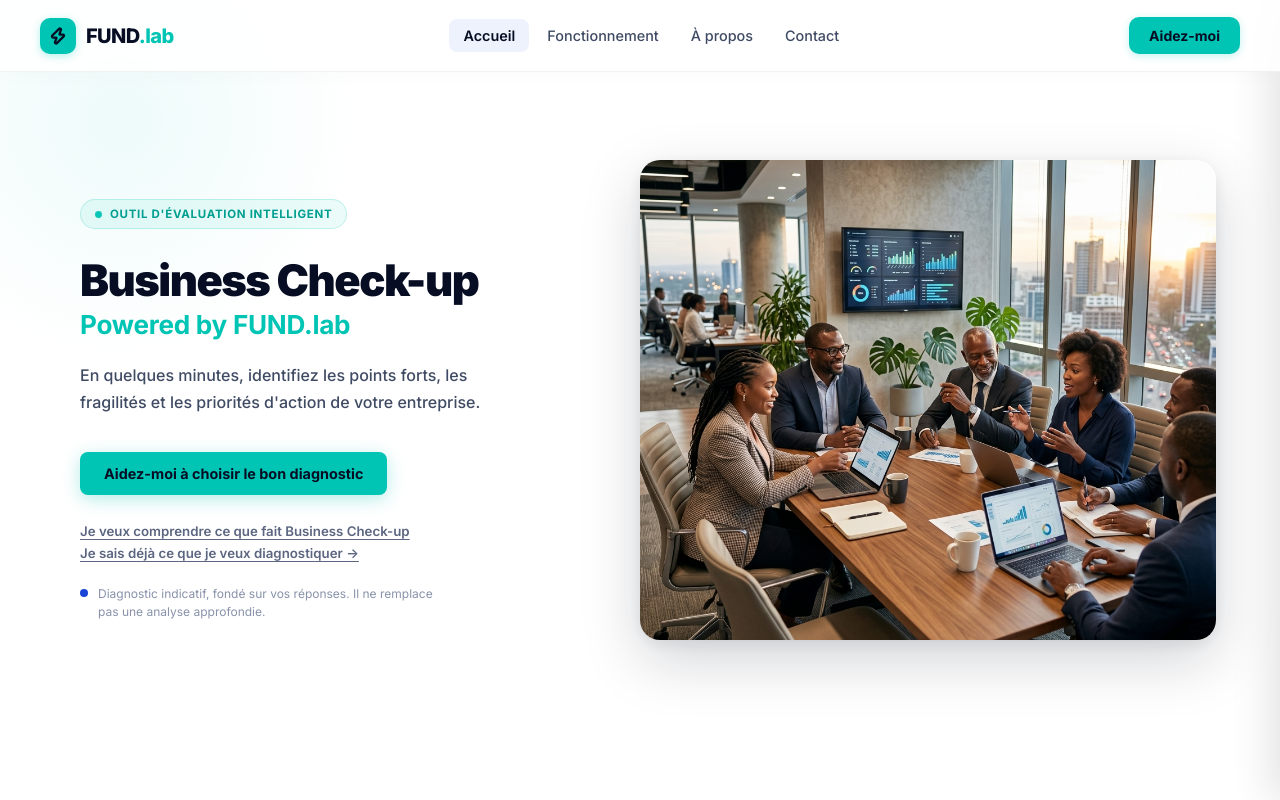
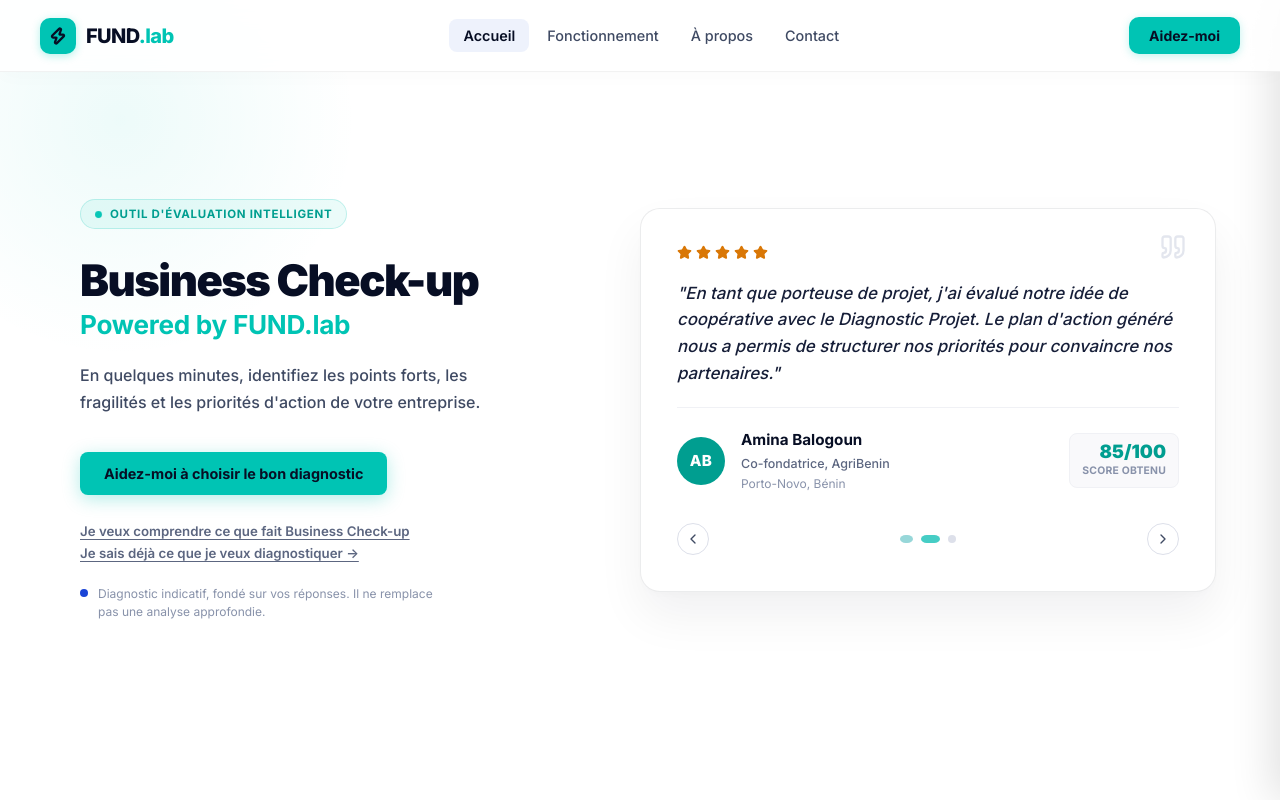
Before and after one commit to josuefox123/business_check_up, a React (Vite) app: page / in a window 1280 px wide. Shown: the top 800 px of the page. Built offline with nearby package versions, Linux system fonts and the light colour scheme.

Commit message:
feat: replace hero image with a testimonial carousel of platform users

```diff
--- a/src/components/screens/LandingPage.css
+++ b/src/components/screens/LandingPage.css
@@ -206,15 +206,174 @@
   z-index: 1;
 }
 
-.lp-hero-split-img {
+.lp-hero-carousel-container {
   width: 100%;
-  max-width: 620px;
-  height: 480px;
-  object-fit: cover;
+  max-width: 580px;
+  display: flex;
+  justify-content: center;
+  align-items: center;
+}
+
+.lp-hero-carousel-card {
+  width: 100%;
+  background: #ffffff;
+  border: 1px solid rgba(7, 14, 36, 0.08);
   border-radius: 20px;
+  padding: 36px;
   box-shadow:
-    0 20px 60px rgba(7, 14, 36, 0.18),
-    0 4px 16px rgba(7, 14, 36, 0.08);
+    0 24px 48px rgba(7, 14, 36, 0.06),
+    0 4px 12px rgba(7, 14, 36, 0.02);
+  position: relative;
+  display: flex;
+  flex-direction: column;
+  gap: 20px;
+  min-height: 310px;
+  transition: all 0.3s ease;
+}
+
+.lp-carousel-quote {
+  position: absolute;
+  top: 24px;
+  right: 28px;
+  color: var(--slate-200, #dde0ea);
+  opacity: 0.8;
+}
+
+.lp-carousel-stars {
+  display: flex;
+  gap: 4px;
+}
+
+.lp-carousel-text {
+  font-size: 1.05rem;
+  font-weight: 500;
+  color: var(--slate-800, #161e38);
+  line-height: 1.6;
+  font-style: italic;
+  margin: 0;
+  flex: 1;
+}
+
+.lp-carousel-author-row {
+  display: flex;
+  align-items: center;
+  gap: 16px;
+  border-top: 1px solid var(--slate-100, #f0f1f5);
+  padding-top: 20px;
+}
+
+.lp-carousel-avatar {
+  width: 48px;
+  height: 48px;
+  border-radius: 50%;
+  display: flex;
+  align-items: center;
+  justify-content: center;
+  color: #ffffff;
+  font-weight: 800;
+  font-size: 0.95rem;
+  letter-spacing: 0.02em;
+  flex-shrink: 0;
+}
+
+.lp-carousel-author-info {
+  flex: 1;
+  min-width: 0;
+}
+
+.lp-carousel-author-name {
+  font-weight: 700;
+  font-size: 0.95rem;
+  color: var(--color-primary, #070E24);
+  margin-bottom: 2px;
+}
+
+.lp-carousel-author-role {
+  font-size: 0.78rem;
+  color: var(--slate-500, #5c6680);
+  font-weight: 500;
+  white-space: nowrap;
+  overflow: hidden;
+  text-overflow: ellipsis;
+}
+
+.lp-carousel-author-loc {
+  font-size: 0.75rem;
+  color: var(--slate-400, #8892aa);
+}
+
+.lp-carousel-score {
+  text-align: right;
+  flex-shrink: 0;
+  background: var(--slate-50, #f9f9fb);
+  border: 1px solid var(--slate-100, #f0f1f5);
+  padding: 8px 12px;
+  border-radius: 8px;
+}
+
+.lp-carousel-score-num {
+  font-size: 1.15rem;
+  font-weight: 900;
+  color: var(--color-accent-dark, #009E90);
+  line-height: 1;
+  margin-bottom: 2px;
+}
+
+.lp-carousel-score-label {
+  font-size: 0.65rem;
+  font-weight: 700;
+  text-transform: uppercase;
+  color: var(--slate-400, #8892aa);
+  letter-spacing: 0.02em;
+}
+
+.lp-carousel-nav {
+  display: flex;
+  align-items: center;
+  justify-content: space-between;
+  margin-top: 10px;
+}
+
+.lp-carousel-nav-btn {
+  background: none;
+  border: 1.5px solid var(--slate-200, #dde0ea);
+  color: var(--slate-600, #3f4a63);
+  width: 32px;
+  height: 32px;
+  border-radius: 50%;
+  display: flex;
+  align-items: center;
+  justify-content: center;
+  cursor: pointer;
+  transition: all 0.2s ease;
+}
+
+.lp-carousel-nav-btn:hover {
+  border-color: var(--color-accent, #00C4B4);
+  color: var(--color-accent-dark, #009E90);
+  background: rgba(0, 196, 180, 0.04);
+}
+
+.lp-carousel-nav-dots {
+  display: flex;
+  gap: 8px;
+}
+
+.lp-carousel-nav-dot {
+  width: 8px;
+  height: 8px;
+  border-radius: 50%;
+  background: var(--slate-200, #dde0ea);
+  border: none;
+  cursor: pointer;
+  padding: 0;
+  transition: all 0.25s ease;
+}
+
+.lp-carousel-nav-dot.active {
+  background: var(--color-accent, #00C4B4);
+  width: 24px;
+  border-radius: 4px;
 }
 
 /* ── Responsive hero split ── */
@@ -232,9 +391,8 @@
     padding: 0 32px 48px;
     order: 2;
   }
-  .lp-hero-split-img {
-    height: 260px;
-    border-radius: 14px;
+  .lp-hero-carousel-container {
+    padding: 0 16px;
   }
 }
 
--- a/src/components/screens/LandingPage.jsx
+++ b/src/components/screens/LandingPage.jsx
@@ -1,13 +1,11 @@
-import React from 'react';
+import React, { useState, useEffect } from 'react';
 import { Link } from 'react-router-dom';
 import {
   ArrowRight, Clock, ShieldCheck, Zap, BarChart2, Activity, Target,
-  Search, Users, TrendingUp, FileText,
+  Search, Users, TrendingUp, FileText, Star, Quote, ChevronLeft, ChevronRight
 } from 'lucide-react';
 import { Button } from '../ui/index.jsx';
 import './LandingPage.css';
-import heroOfficeTeam from '../../assets/hero_office_team.png';
-
 
 const DIAGNOSTICS = [
   { id: 'FLH-01', name: 'Diagnostic Flash', desc: 'Tour d\'horizon complet de votre entreprise en moins de 10 minutes.', duration: '7 min', Icon: Zap, color: '#ECFDF5', iconColor: '#059669' },
@@ -44,6 +42,39 @@ const WHY_ITEMS = [
   },
 ];
 
+const TESTIMONIALS = [
+  {
+    name: 'Koffi Mensah',
+    role: 'Gérant, Mensah Trading Co.',
+    location: 'Cotonou, Bénin',
+    avatar: 'KM',
+    avatarBg: 'var(--color-blue)',
+    text: 'Le diagnostic Flash de la CCI Bénin m\'a permis de faire un point clair sur la trésorerie et la gestion de mon commerce en moins de 10 minutes. C\'est simple, rapide et gratuit.',
+    module: 'Diagnostic Flash',
+    score: 72
+  },
+  {
+    name: 'Amina Balogoun',
+    role: 'Co-fondatrice, AgriBenin',
+    location: 'Porto-Novo, Bénin',
+    avatar: 'AB',
+    avatarBg: 'var(--color-accent-dark)',
+    text: 'En tant que porteuse de projet, j\'ai évalué notre idée de coopérative avec le Diagnostic Projet. Le plan d\'action généré nous a permis de structurer nos priorités pour convaincre nos partenaires.',
+    module: 'Diagnostic Projet',
+    score: 85
+  },
+  {
+    name: 'Sébastien Houessou',
+    role: 'Directeur, BTP Service',
+    location: 'Parakou, Bénin',
+    avatar: 'SH',
+    avatarBg: '#8b5cf6',
+    text: 'Face à une baisse de régime, le Diagnostic Difficulté a pointé du doigt des failles organisationnelles précises. Le rapport d\'évaluation est d\'une pertinence remarquable pour redresser la barre.',
+    module: 'Diagnostic Difficulté',
+    score: 42
+  }
+];
+
 /* ── Section title component  ── */
 const SectionTitle = ({ tag, title, subtitle }) => (
   <div className="lp-section-title">
@@ -54,6 +85,23 @@ const SectionTitle = ({ tag, title, subtitle }) => (
 );
 
 export const LandingPage = ({ onStart, onLearnMore, onGoToCatalog }) => {
+  const [currentTestimonial, setCurrentTestimonial] = useState(0);
+
+  useEffect(() => {
+    const timer = setInterval(() => {
+      setCurrentTestimonial(prev => (prev + 1) % TESTIMONIALS.length);
+    }, 6000);
+    return () => clearInterval(timer);
+  }, []);
+
+  const nextTestimonial = () => {
+    setCurrentTestimonial(prev => (prev + 1) % TESTIMONIALS.length);
+  };
+
+  const prevTestimonial = () => {
+    setCurrentTestimonial(prev => (prev - 1 + TESTIMONIALS.length) % TESTIMONIALS.length);
+  };
+
   return (
     <div className="landing-page">
 
@@ -101,13 +149,59 @@ export const LandingPage = ({ onStart, onLearnMore, onGoToCatalog }) => {
           </div>
         </div>
 
-        {/* Right: professional photo */}
+        {/* Right: testimonials carousel */}
         <div className="lp-hero-split-right">
-          <img
-            src={heroOfficeTeam}
-            alt="Entrepreneurs en séance de travail"
-            className="lp-hero-split-img"
-          />
+          <div className="lp-hero-carousel-container">
+            <div className="lp-hero-carousel-card">
+              <div className="lp-carousel-quote">
+                <Quote size={28} />
+              </div>
+
+              <div className="lp-carousel-stars">
+                {[...Array(5)].map((_, i) => (
+                  <Star key={i} size={15} fill="var(--color-warning)" color="var(--color-warning)" />
+                ))}
+              </div>
+
+              <p className="lp-carousel-text">
+                "{TESTIMONIALS[currentTestimonial].text}"
+              </p>
+
+              <div className="lp-carousel-author-row">
+                <div className="lp-carousel-avatar" style={{ backgroundColor: TESTIMONIALS[currentTestimonial].avatarBg }}>
+                  {TESTIMONIALS[currentTestimonial].avatar}
+                </div>
+                <div className="lp-carousel-author-info">
+                  <div className="lp-carousel-author-name">{TESTIMONIALS[currentTestimonial].name}</div>
+                  <div className="lp-carousel-author-role">{TESTIMONIALS[currentTestimonial].role}</div>
+                  <div className="lp-carousel-author-loc">{TESTIMONIALS[currentTestimonial].location}</div>
+                </div>
+                <div className="lp-carousel-score">
+                  <div className="lp-carousel-score-num">{TESTIMONIALS[currentTestimonial].score}/100</div>
+                  <div className="lp-carousel-score-label">Score obtenu</div>
+                </div>
+              </div>
+
+              <div className="lp-carousel-nav">
+                <button className="lp-carousel-nav-btn" onClick={prevTestimonial} aria-label="Témoignage précédent">
+                  <ChevronLeft size={16} />
+                </button>
+                <div className="lp-carousel-nav-dots">
+                  {TESTIMONIALS.map((_, idx) => (
+                    <button
+                      key={idx}
+                      className={`lp-carousel-nav-dot ${idx === currentTestimonial ? 'active' : ''}`}
+                      onClick={() => setCurrentTestimonial(idx)}
+                      aria-label={`Aller au témoignage ${idx + 1}`}
+                    />
+                  ))}
+                </div>
+                <button className="lp-carousel-nav-btn" onClick={nextTestimonial} aria-label="Témoignage suivant">
+                  <ChevronRight size={16} />
+                </button>
+              </div>
+            </div>
+          </div>
         </div>
       </section>
 
```
